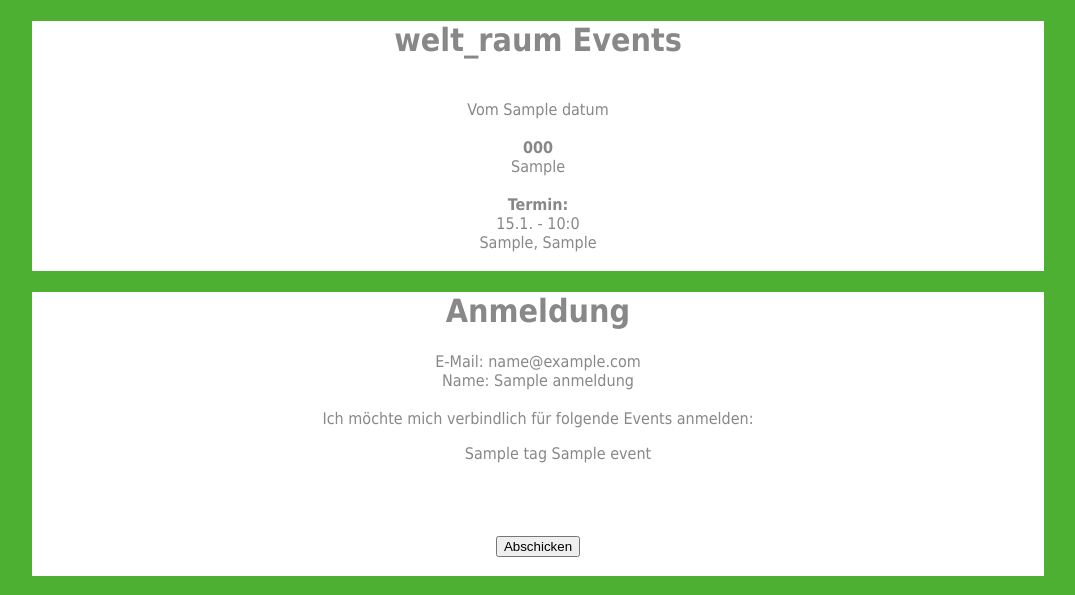
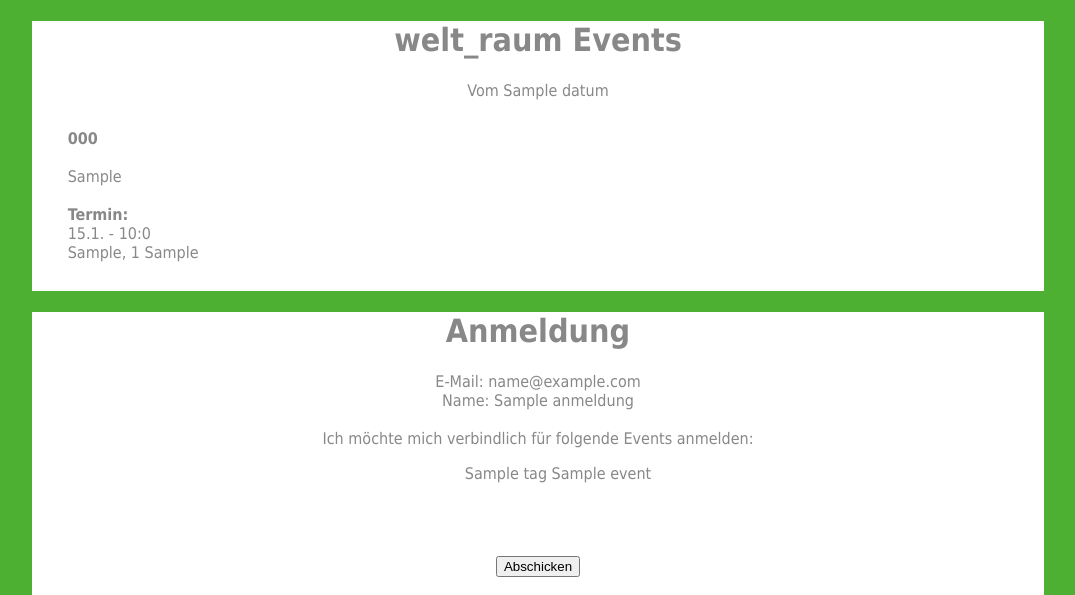
Before and after one commit to grlbrwrg/welt_raum, a Django app: template anmeldungen/templates/anmeldungen/index.html in a window 1280 px wide. Shown: the top 595 px of the page, without its empty margins (102-1177 px from the left). Run offline with Django 3.2, Linux system fonts and the light colour scheme; tables that the repository leaves empty hold one stand-in row (Sample ...); the template is opened without the code that fills it: values named after a table or form of the project are taken from there, most other values are stand-ins (such as "Sample title", 1, 10 or a date in 2020).

Commit message:
More stylesheeting

```diff
--- a/anmeldungen/static/stylesheet.css
+++ b/anmeldungen/static/stylesheet.css
@@ -25,4 +25,8 @@ div {
 }
 .child {
     display: table-cell;
+    text-align: justify;
+    padding: 10px;
+
+
 }
--- a/anmeldungen/templates/anmeldungen/index.html
+++ b/anmeldungen/templates/anmeldungen/index.html
@@ -9,7 +9,7 @@
 
 <body>
 <div class="main">
-<h1>welt_raum Events</h1></br>
+<h1>welt_raum Events</h1>
 Vom {{datum}}</br></br>
 
 <div class="container">
@@ -17,11 +17,11 @@ Vom {{datum}}</br></br>
 <div class="child">
 
 <b>{{ x.titel }}</b></br>
-
+</br>
 {{ x.beschreibung }}</br></br>
 <b>Termin:</b></br>
 {{ x.termin.day }}.{{ x.termin.month }}. - {{ x.termin.hour }}:{{ x.termin.minute }}</br>
-{{ x.strasse }}, {{ x.ort }}</br>
+{{ x.strasse }}, {{ x.plz }} {{ x.ort }}</br>
 
 </br>
 </div>
```
